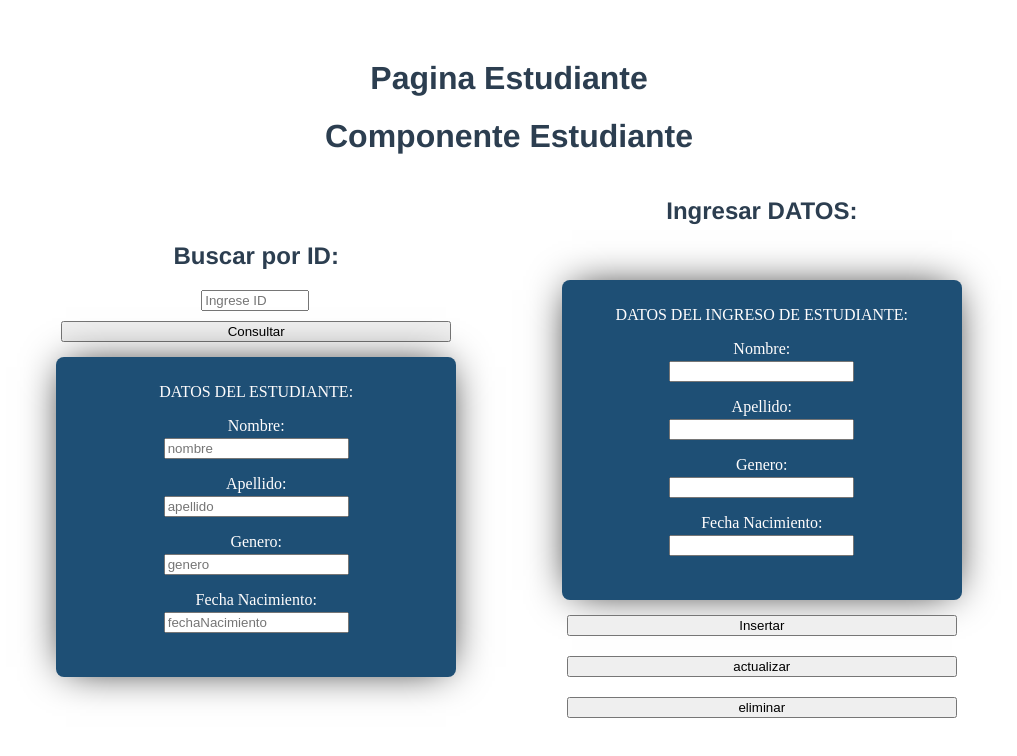
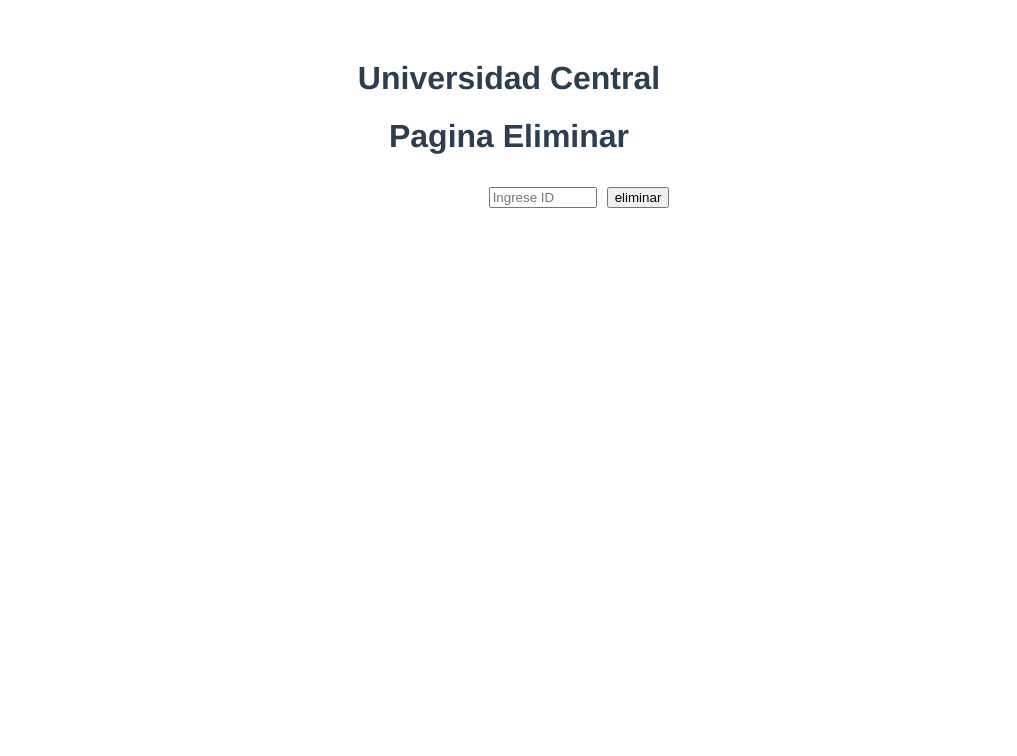
Before and after one commit to santiagochango1999/pw_vue_u3_p5_sc, a Vue app: page /#/eliminar in a window 1280 px wide. Shown: the top 756 px of the page, without its empty margins (131-1148 px from the left). Built offline with nearby package versions, Linux system fonts and the light colour scheme.

Commit message:
talelr 36 manejo de router

```diff
--- a/package.json
+++ b/package.json
@@ -10,7 +10,8 @@
   "dependencies": {
     "axios": "^1.6.7",
     "core-js": "^3.8.3",
-    "vue": "^3.2.13"
+    "vue": "^3.2.13",
+    "vue-router": "^4.2.5"
   },
   "devDependencies": {
     "@vue/cli-plugin-babel": "~5.0.0",
--- a/src/App.vue
+++ b/src/App.vue
@@ -1,5 +1,7 @@
 <template>
-  <EstudiantesPaginaVue/>
+  <!-- <EstudiantesPaginaVue/> -->
+  <h1>Universidad Central</h1>
+  <router-view/>
 </template>
 
 <script>
--- a/src/main.js
+++ b/src/main.js
@@ -1,4 +1,5 @@
 import { createApp } from 'vue'
 import App from './App.vue'
 
-createApp(App).mount('#app')
+import router from './router/router.js'
+createApp(App).use(router).mount('#app')
--- /dev/null
+++ b/src/pages/EstudianteActualizar.vue
@@ -0,0 +1,13 @@
+<template>
+  <h1>Pagina Actualizar</h1>
+</template>
+
+<script>
+export default {
+
+}
+</script>
+
+<style>
+
+</style>
--- /dev/null
+++ b/src/pages/EstudianteConsultar.vue
@@ -0,0 +1,14 @@
+<template>
+    <h1>Pagina Consultar</h1>
+
+</template>
+
+<script>
+export default {
+
+}
+</script>
+
+<style>
+
+</style>
--- /dev/null
+++ b/src/pages/EstudianteEliminar.vue
@@ -0,0 +1,24 @@
+<template>
+  <h1>Pagina Eliminar</h1>
+  <input id="id" v-model="id" type="text" placeholder="Ingrese ID" />
+  <button @click="eliminar">eliminar</button>
+</template>
+
+<script>
+import { eliminarFachada } from "../helpers/clienteEstudiante.js";
+export default {
+  data() {
+    return {
+      id: null,
+    };
+  },
+  methods: {
+    async eliminar() {
+      await eliminarFachada(this.id);
+    },
+  },
+};
+</script>
+
+<style>
+</style>
--- /dev/null
+++ b/src/pages/EstudianteGuardar.vue
@@ -0,0 +1,14 @@
+<template>
+    <h1>Pagina Guardar</h1>
+
+</template>
+
+<script>
+export default {
+
+}
+</script>
+
+<style>
+
+</style>
```
Also changed, not shown: src/router/router.js (added, +27 -0 lines), 1 other file (tests, documents, lock files or other folders).
